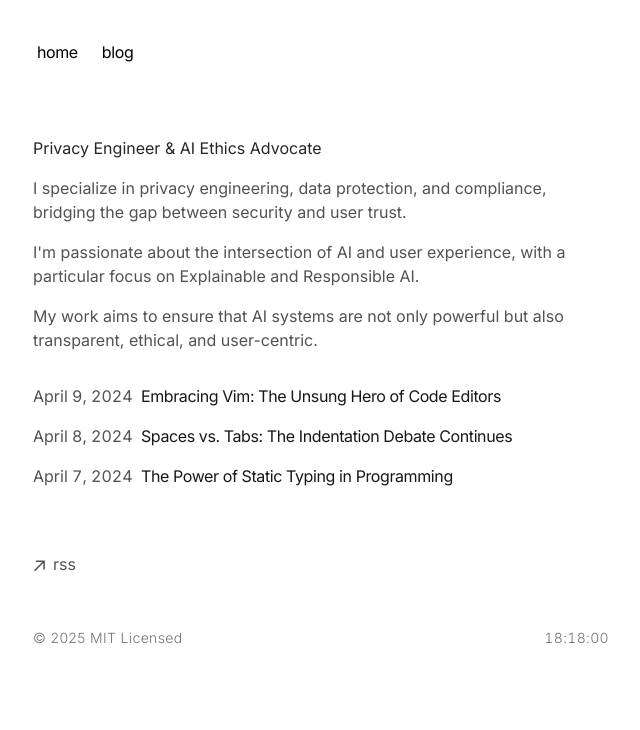
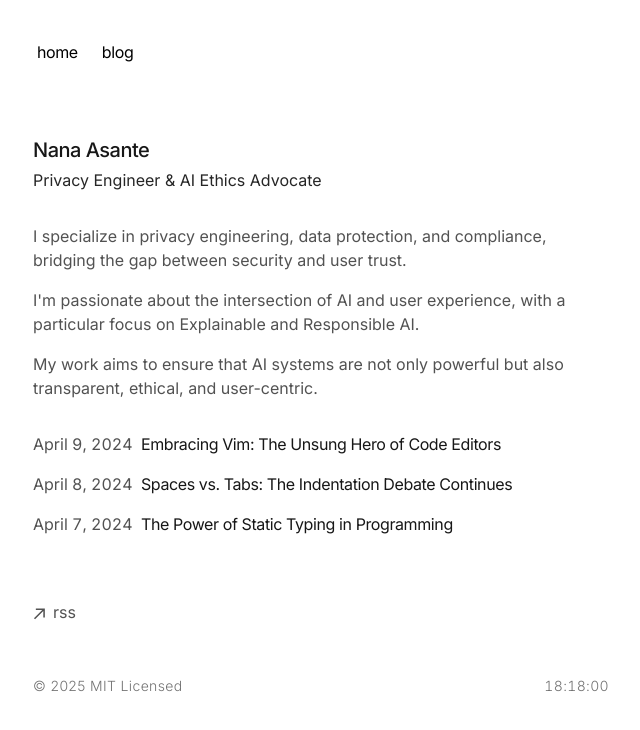
Before and after one commit to asanteanana/portv3, a Next.js app: page / in a window 1280 px wide. Shown: the top 730 px of the page, without its empty margins (319-959 px from the left). Built offline with nearby package versions, Linux system fonts and the light colour scheme.

Commit message:
feat: add name with refined styling

```diff
--- a/app/page.tsx
+++ b/app/page.tsx
@@ -3,7 +3,10 @@ import { BlogPosts } from 'app/components/posts'
 export default function Page() {
   return (
     <section>
-      <p className="mb-4 text-neutral-800 dark:text-neutral-200">
+      <h1 className="text-xl mb-1 text-neutral-900 dark:text-neutral-100 tracking-tight" style={{ fontWeight: '500' }}>
+        Nana Asante
+      </h1>
+      <p className="mb-8 text-neutral-800 dark:text-neutral-200">
         Privacy Engineer & AI Ethics Advocate
       </p>
       <p className="mb-4 text-neutral-600 dark:text-neutral-400">
```
